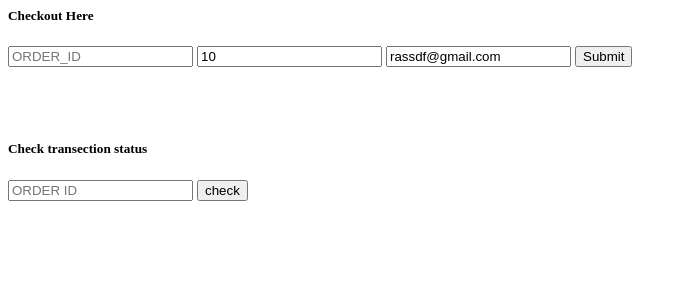
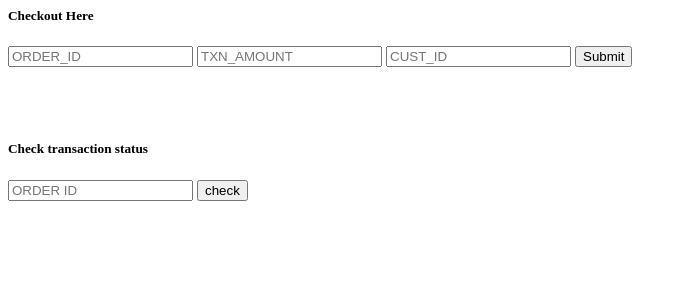
Before and after one commit to tejas-trivedi/Klevr-Backend, a Django app: page /paytm/test/ in a window 1280 px wide. Shown: the top 300 px of the page, without its empty margins (0-687 px from the left). Run offline with Django 3.2, Linux system fonts and the light colour scheme.

Commit message:
paytm done

```diff
--- a/payments/models.py
+++ b/payments/models.py
@@ -1,12 +1,15 @@
 from django.db import models
+from users.models import User
 
 # Create your models here.
 class PaytmDataBase(models.Model):
 
+    txn_user = models.CharField(max_length=100, null=True)
     order_id = models.CharField(max_length=150, unique=True)
-    amount = models.DecimalField(max_digits=7, decimal_places=2) # 99999.99
+    amount = models.DecimalField(max_digits=7, decimal_places=2)
     checksumhash = models.CharField(max_length=255)
     txn_id = models.CharField(max_length=100)
+    status = models.CharField(max_length=50)
 
     def __str__(self):
         return str(self.order_id)
--- a/payments/templates/paytm/test.html
+++ b/payments/templates/paytm/test.html
@@ -2,15 +2,15 @@
 <form action="/paytm/" method="post">
     {% csrf_token %}
 <input type="text" name="ORDER_ID" placeholder="ORDER_ID">
-<input type="number" name="TXN_AMOUNT" placeholder="TXN_AMOUNT" value="10">
-<input type="text" name="CUST_ID" placeholder="CUST_ID" value="rassdf@gmail.com">
+<input type="number" name="TXN_AMOUNT" placeholder="TXN_AMOUNT">
+<input type="text" name="CUST_ID" placeholder="CUST_ID">
 <button type="submit">Submit</button>
 </form>
 
 <br><br>
 
 
-<h5>Check transection status</h5>
+<h5>Check transaction status</h5>
 <form action="/paytm/status/" method="post">
 {% csrf_token %}
 <input type="text" name="ORDER_ID" placeholder="ORDER ID">
--- a/payments/views.py
+++ b/payments/views.py
@@ -13,6 +13,9 @@ from django.contrib.auth import settings
 from django.forms import ValidationError
 from json import dumps
 from urllib import request as rq, parse
+import secrets
+from rest_framework.views import APIView
+
 
 from .models import PaytmDataBase #,PaytmRefundDataBase
 
@@ -41,7 +44,20 @@ class PaytmRequest(LoginRequiredMixin, TemplateView):
 
         req_data.update(dict(map(lambda key:key, paytm_sets.items())))
 
-        req_data.update(dict(map(lambda key:key, self.request.POST.items())))
+        #req_data.update(dict(map(lambda key:key, self.request.POST.items())))
+        order_id = str(secrets.token_urlsafe(10))
+        amount = '10'
+
+        req_data.update({
+            "ORDER_ID": order_id,
+            "TXN_AMOUNT": amount,
+            "CUST_ID": str(self.request.user),
+        })
+
+        """PaytmDataBase.objects.update_or_create(
+            txn_user = str(self.request.user),
+        )"""
+
         req_data.pop('csrfmiddlewaretoken', None)
 
         return req_data
@@ -50,6 +66,7 @@ class PaytmRequest(LoginRequiredMixin, TemplateView):
 
     def get_context_data(self, **kwargs):
         ctx = super().get_context_data(**kwargs)
+
         ctx['paytm_req_data'] = self.get_payment_data()
 
         ctx['paytm_req_data'].update({
@@ -69,11 +86,20 @@ class PaytmResponse(TemplateView):
 
     template_name = 'paytm/response.html'
 
+    def update_user(self, request, *args, **kwargs):
+        user1 = request.user
+        PaytmDataBase.objects.update_or_create(
+            user = user1,
+        )
+
     def save_transection(self, response_data):
-        PaytmDataBase.objects.update_or_create(order_id=response_data.get('ORDERID'),
+        #user = request.user
+        PaytmDataBase.objects.update_or_create(
+                                order_id=response_data.get('ORDERID'),
                                 amount=response_data.get('TXNAMOUNT'),
                                 checksumhash=response_data.get('CHECKSUMHASH'),
-                                txn_id=response_data.get('TXNID'))
+                                txn_id=response_data.get('TXNID'),
+								status=response_data.get('STATUS'))
 
     def get_context_data(self, **kwargs):
         ctx = super().get_context_data(**kwargs)
@@ -96,6 +122,8 @@ class PaytmResponse(TemplateView):
     def post(self, request, *args, **kwargs):
         return super().get(request, *args, **kwargs)
 
+
+
 @login_required
 def paytm_transection_status(request):
     if request.method == 'POST':
```
Also changed, not shown: db.sqlite3.
